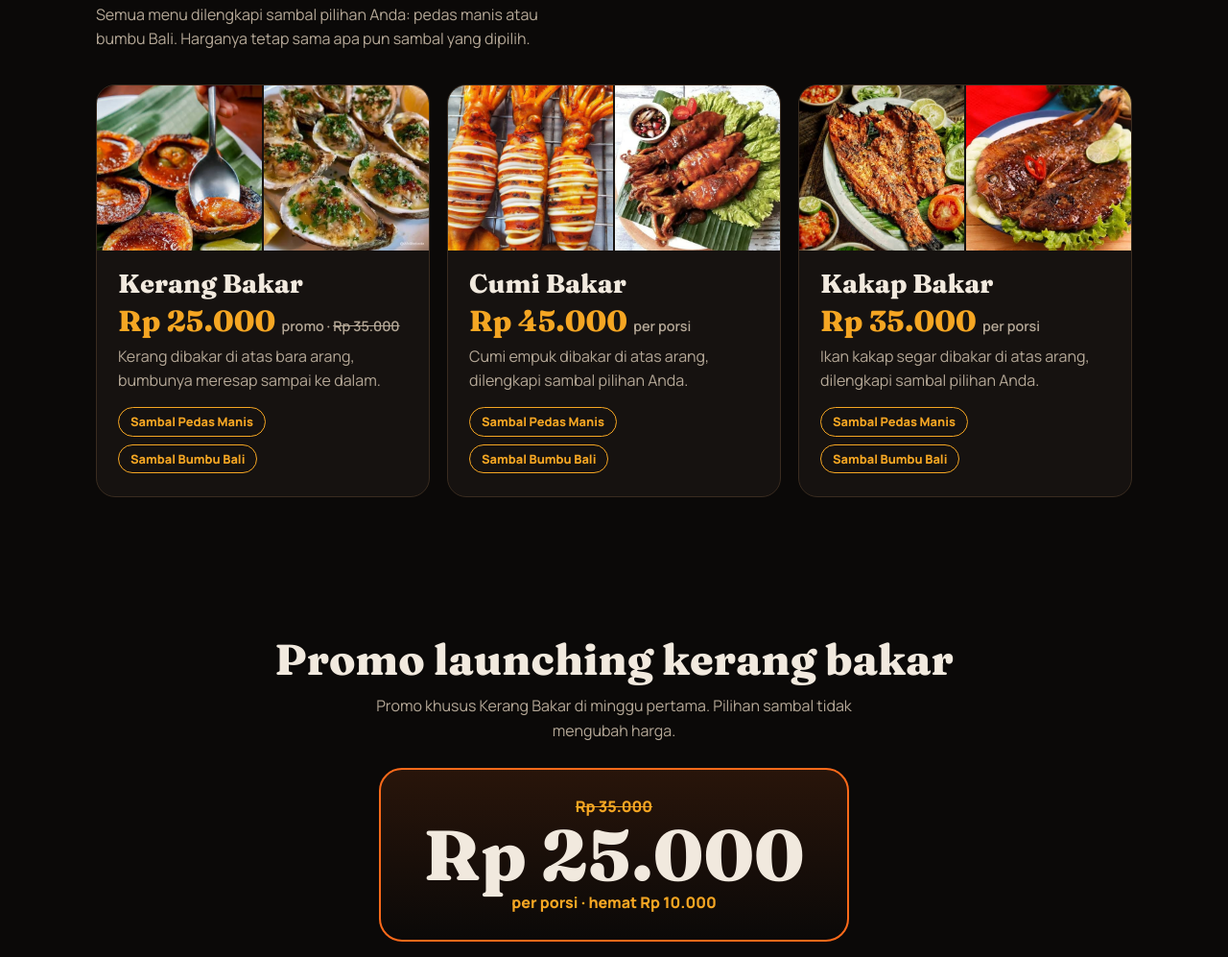
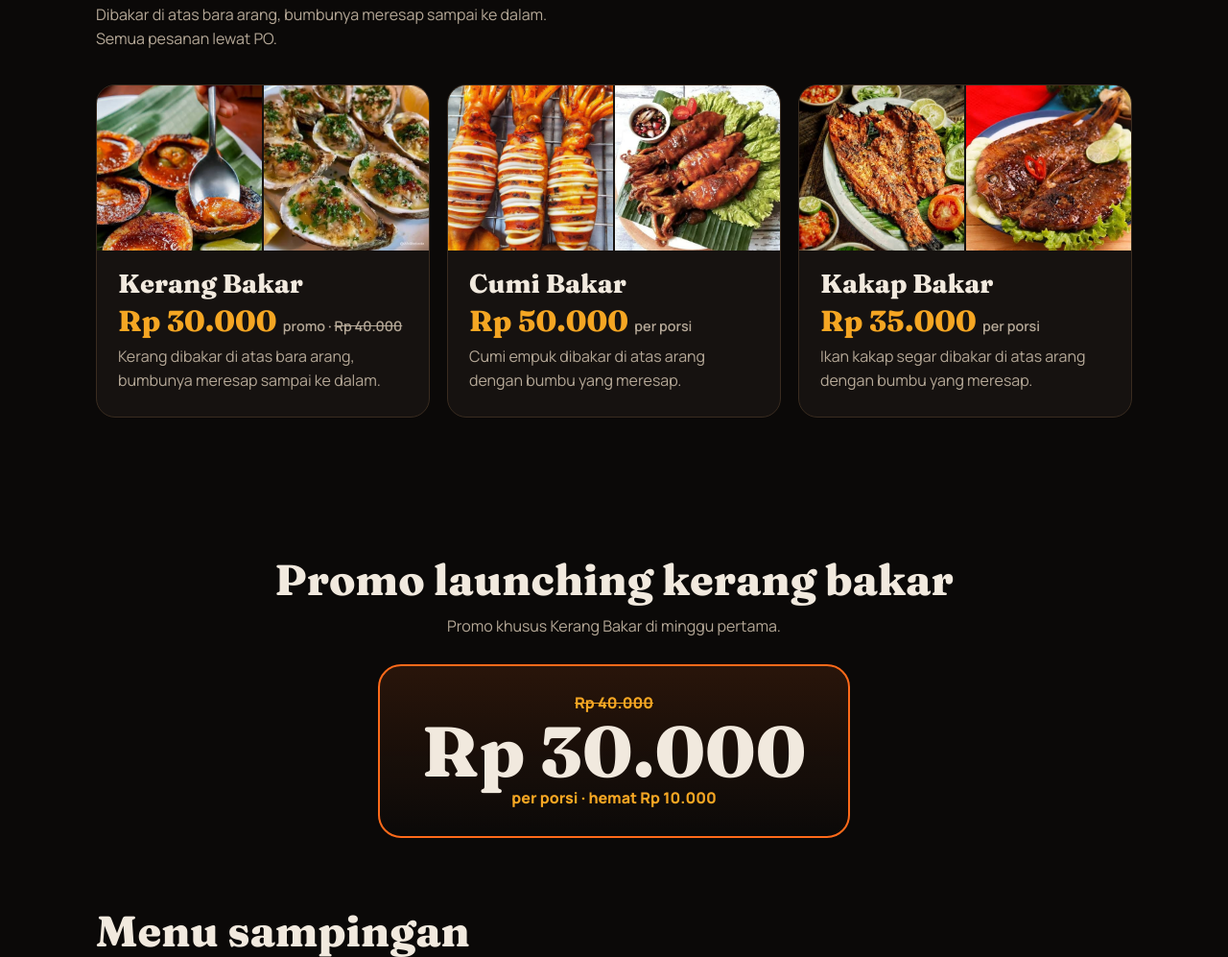
Before and after one commit to seafoodcorner26-sudo/dapur-bumbu-laut, a plain HTML site: page index.html in a window 1280 px wide. Shown: the part 916-1913 px from the top of the page at 96% size. Drawn offline with Linux system fonts and the light colour scheme.

Commit message:
Add files via upload

```diff
--- a/index.html
+++ b/index.html
@@ -4,9 +4,9 @@
 <meta charset="utf-8">
 <meta name="viewport" content="width=device-width, initial-scale=1">
 <title>Dapur Bumbu Laut – Kerang Bakar Savory Grill | Launching 3 Desember 2026</title>
-<meta name="description" content="Kerang bakar, cumi bakar, dan kakap bakar dengan sambal pedas manis atau bumbu Bali. Promo launching kerang bakar Rp 25.000. Pesan via PO lewat WhatsApp. Free delivery Antiga, Padangbai, Manggis.">
+<meta name="description" content="Kerang bakar, cumi bakar, dan kakap bakar Promo launching kerang bakar Rp 30.000. Pesan via PO lewat WhatsApp. Free delivery Antiga, Padangbai, Manggis.">
 <meta property="og:title" content="Dapur Bumbu Laut – Kerang Bakar">
-<meta property="og:description" content="Bumbu meresap, sari laut pilihan. Promo launching Rp 25.000, pesan via PO.">
+<meta property="og:description" content="Bumbu meresap, sari laut pilihan. Promo launching Rp 30.000, pesan via PO.">
 <meta property="og:image" content="images/hero.jpg">
 <meta name="theme-color" content="#0b0908">
 <link rel="icon" href="images/logo.jpg">
@@ -173,7 +173,7 @@ footer img{width:72px;height:72px;border-radius:50%;margin:0 auto 12px}
     </div>
     <div class="plate">
       <div class="badge"><div>HEMAT<b>10 RB</b></div></div>
-      <img src="images/hero.jpg" alt="Sepiring kerang bakar dengan sambal dan jeruk nipis" width="1100" height="653">
+      <img src="images/hero.jpg" alt="Sepiring kerang bakar dengan jeruk nipis" width="1100" height="653">
     </div>
   </div>
 </section>
@@ -181,22 +181,19 @@ footer img{width:72px;height:72px;border-radius:50%;margin:0 auto 12px}
 <section id="menu">
   <div class="wrap">
     <h2>Menu bakar</h2>
-    <p class="lead">Semua menu dilengkapi sambal pilihan Anda: pedas manis atau bumbu Bali. Harganya tetap sama apa pun sambal yang dipilih.</p>
+    <p class="lead">Dibakar di atas bara arang, bumbunya meresap sampai ke dalam. Semua pesanan lewat PO.</p>
     <div class="dishes">
       <article class="dish">
         <div class="pair"><img src="images/pedas-manis.jpg" alt="Kerang bakar dengan saus merah" loading="lazy"><img src="images/bumbu-bali.jpg" alt="Kerang bakar bumbu panggang" loading="lazy"></div>
-        <div class="body"><h3>Kerang Bakar</h3><div class="pr">Rp 25.000 <small>promo · <s>Rp 35.000</s></small></div><p>Kerang dibakar di atas bara arang, bumbunya meresap sampai ke dalam.</p>
-          <div class="flv"><span>Sambal Pedas Manis</span><span>Sambal Bumbu Bali</span></div></div>
+        <div class="body"><h3>Kerang Bakar</h3><div class="pr">Rp 30.000 <small>promo · <s>Rp 40.000</s></small></div><p>Kerang dibakar di atas bara arang, bumbunya meresap sampai ke dalam.</p></div>
       </article>
       <article class="dish">
         <div class="pair"><img src="images/cumi-1.jpg" alt="Cumi bakar di atas panggangan" loading="lazy"><img src="images/cumi-2.jpg" alt="Cumi bakar bumbu di atas daun pisang" loading="lazy"></div>
-        <div class="body"><h3>Cumi Bakar</h3><div class="pr">Rp 45.000 <small>per porsi</small></div><p>Cumi empuk dibakar di atas arang, dilengkapi sambal pilihan Anda.</p>
-          <div class="flv"><span>Sambal Pedas Manis</span><span>Sambal Bumbu Bali</span></div></div>
+        <div class="body"><h3>Cumi Bakar</h3><div class="pr">Rp 50.000 <small>per porsi</small></div><p>Cumi empuk dibakar di atas arang dengan bumbu yang meresap.</p></div>
       </article>
       <article class="dish">
-        <div class="pair"><img src="images/kakap-1.jpg" alt="Kakap bakar dengan sambal" loading="lazy"><img src="images/kakap-2.jpg" alt="Kakap bakar bumbu kecap" loading="lazy"></div>
-        <div class="body"><h3>Kakap Bakar</h3><div class="pr">Rp 35.000 <small>per porsi</small></div><p>Ikan kakap segar dibakar di atas arang, dilengkapi sambal pilihan Anda.</p>
-          <div class="flv"><span>Sambal Pedas Manis</span><span>Sambal Bumbu Bali</span></div></div>
+        <div class="pair"><img src="images/kakap-1.jpg" alt="Kakap bakar di atas piring" loading="lazy"><img src="images/kakap-2.jpg" alt="Kakap bakar bumbu kecap" loading="lazy"></div>
+        <div class="body"><h3>Kakap Bakar</h3><div class="pr">Rp 35.000 <small>per porsi</small></div><p>Ikan kakap segar dibakar di atas arang dengan bumbu yang meresap.</p></div>
       </article>
     </div>
   </div>
@@ -205,10 +202,10 @@ footer img{width:72px;height:72px;border-radius:50%;margin:0 auto 12px}
 <section class="price">
   <div class="wrap">
     <h2>Promo launching kerang bakar</h2>
-    <p class="lead" style="margin-inline:auto">Promo khusus Kerang Bakar di minggu pertama. Pilihan sambal tidak mengubah harga.</p>
+    <p class="lead" style="margin-inline:auto">Promo khusus Kerang Bakar di minggu pertama.</p>
     <div class="pricebox">
-      <span class="old">Rp 35.000</span>
-      <b>Rp 25.000</b>
+      <span class="old">Rp 40.000</span>
+      <b>Rp 30.000</b>
       <span>per porsi · hemat Rp 10.000</span>
     </div>
   </div>
@@ -285,11 +282,11 @@ footer img{width:72px;height:72px;border-radius:50%;margin:0 auto 12px}
 <script>
 (function(){
   var WA='6282326389868';
-  var SB=[['Sambal Pedas Manis','Dilengkapi sambal pedas manis'],['Sambal Bumbu Bali','Dilengkapi sambal bumbu Bali']];
-  var menu=[];
-  [['Kerang Bakar (promo)','Kerang Bakar',25000],['Cumi Bakar','Cumi Bakar',45000],['Kakap Bakar','Kakap Bakar',35000]].forEach(function(g){
-    SB.forEach(function(f){menu.push({g:g[0],n:f[0],k:g[1]+' + '+f[0],p:g[2],d:f[1]})});
-  });
+  var menu=[
+    {g:'Menu bakar',n:'Kerang Bakar (promo)',k:'Kerang Bakar',p:30000,d:'Promo launching'},
+    {g:'Menu bakar',n:'Cumi Bakar',k:'Cumi Bakar',p:50000,d:'Per porsi'},
+    {g:'Menu bakar',n:'Kakap Bakar',k:'Kakap Bakar',p:35000,d:'Per porsi'}
+  ];
   [['Nasi Putih'],['Es Jeruk'],['Es Teh']].forEach(function(x){menu.push({g:'Menu sampingan',n:x[0],k:x[0],p:5000,d:'Pelengkap'})});
   var qty=menu.map(function(){return 0});
   var rp=function(n){return 'Rp '+n.toString().replace(/\B(?=(\d{3})+(?!\d))/g,'.')};
```
